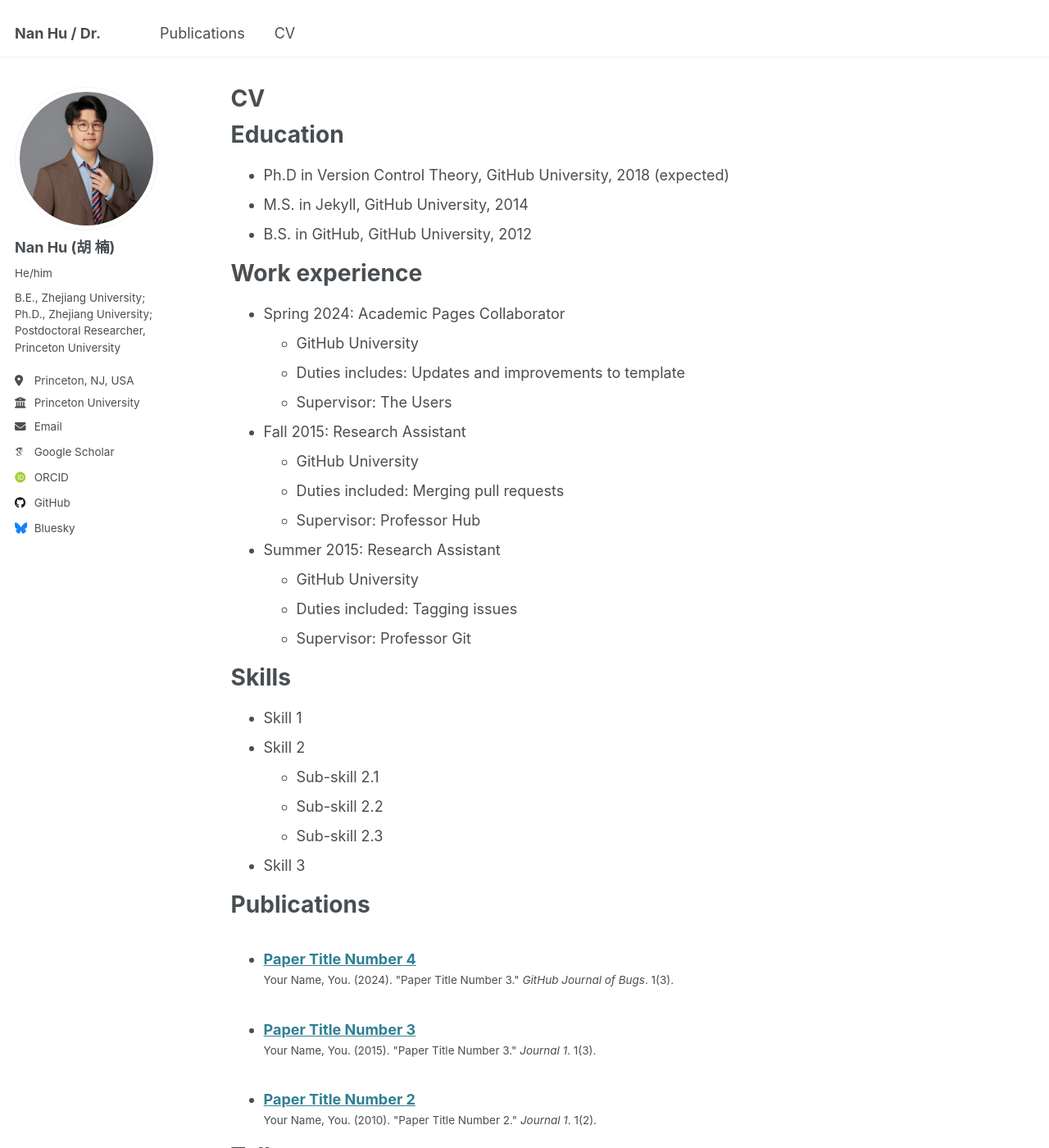
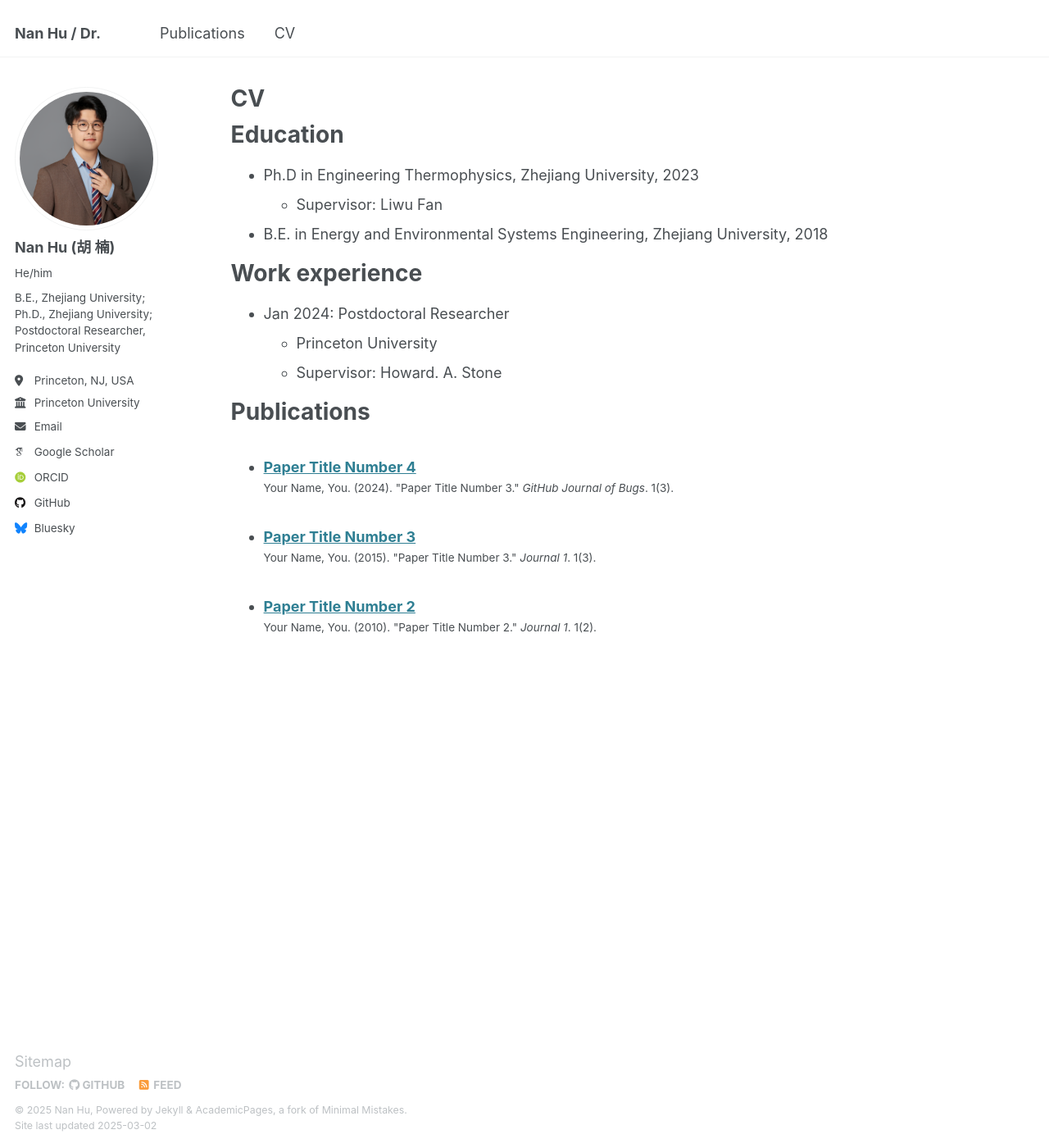
Before and after one commit to princetonNanHu/Nan, a Jekyll site: the page built from _pages/cv.md, in a window 1280 px wide and 1400 px high. Shown: the whole window at 82% size. Built offline with Jekyll 4.4.1, drawn with Linux system fonts in a browser that asks for light colours; some web fonts are replaced; some of the changed text lies outside the part shown.

Commit message:
Update cv.md

```diff
--- a/_pages/cv.md
+++ b/_pages/cv.md
@@ -11,54 +11,19 @@ redirect_from:
 
 Education
 ======
-* Ph.D in Version Control Theory, GitHub University, 2018 (expected)
-* M.S. in Jekyll, GitHub University, 2014
-* B.S. in GitHub, GitHub University, 2012
+* Ph.D in Engineering Thermophysics, Zhejiang University, 2023
+  * Supervisor: Liwu Fan
+* B.E. in Energy and Environmental Systems Engineering, Zhejiang University, 2018
 
 Work experience
 ======
-* Spring 2024: Academic Pages Collaborator
-  * GitHub University
-  * Duties includes: Updates and improvements to template
-  * Supervisor: The Users
+* Jan 2024: Postdoctoral Researcher
+  * Princeton University
+  * Supervisor: Howard. A. Stone
 
-* Fall 2015: Research Assistant
-  * GitHub University
-  * Duties included: Merging pull requests
-  * Supervisor: Professor Hub
-
-* Summer 2015: Research Assistant
-  * GitHub University
-  * Duties included: Tagging issues
-  * Supervisor: Professor Git
-
-Skills
-======
-* Skill 1
-* Skill 2
-  * Sub-skill 2.1
-  * Sub-skill 2.2
-  * Sub-skill 2.3
-* Skill 3
 
 Publications
 ======
   <ul>{% for post in site.publications reversed %}
     {% include archive-single-cv.html %}
   {% endfor %}</ul>
-
-Talks
-======
-  <ul>{% for post in site.talks reversed %}
-    {% include archive-single-talk-cv.html  %}
-  {% endfor %}</ul>
-
-Teaching
-======
-  <ul>{% for post in site.teaching reversed %}
-    {% include archive-single-cv.html %}
-  {% endfor %}</ul>
-
-Service and leadership
-======
-* Currently signed in to 43 different slack teams
```
